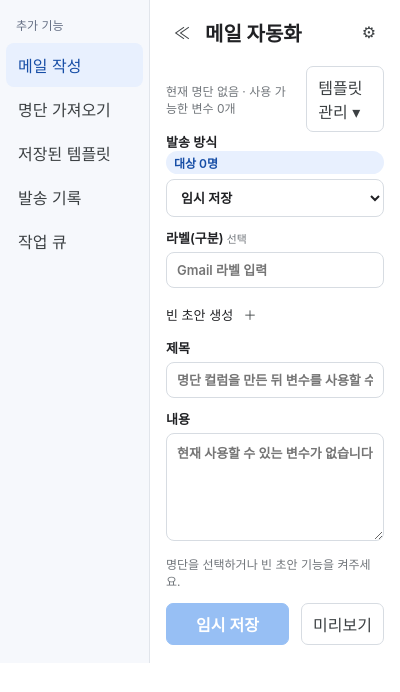
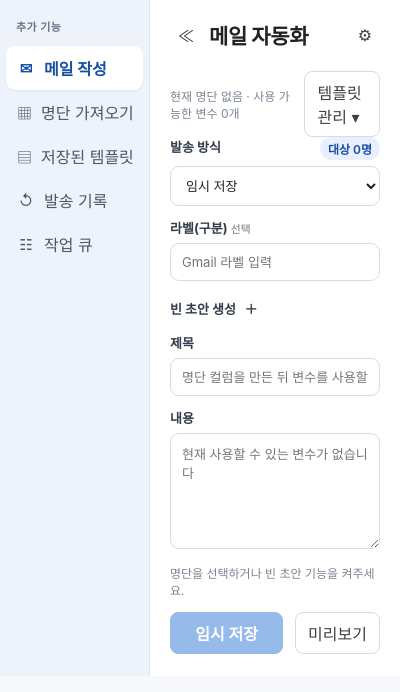
Before and after one commit to CLim020924/Gmail_flow_Extension, a browser extension: page popup.html in a window 400 px wide. Drawn offline with Linux system fonts and the light colour scheme.

Commit message:
fix: polish popup and close menus on outside click

```diff
--- a/popup.html
+++ b/popup.html
@@ -10,11 +10,11 @@
   <div id="app" class="app drawer-open">
     <aside id="drawer" class="drawer" aria-label="기능 메뉴">
       <div class="drawer-title">추가 기능</div>
-      <button class="nav-item active" data-page="compose">메일 작성</button>
-      <button class="nav-item" data-page="roster">명단 가져오기</button>
-      <button class="nav-item" data-page="templates">저장된 템플릿</button>
-      <button class="nav-item" data-page="history">발송 기록</button>
-      <button class="nav-item" data-page="queue">작업 큐</button>
+      <button class="nav-item active" data-page="compose"><span class="nav-icon" aria-hidden="true">✉</span>메일 작성</button>
+      <button class="nav-item" data-page="roster"><span class="nav-icon" aria-hidden="true">▦</span>명단 가져오기</button>
+      <button class="nav-item" data-page="templates"><span class="nav-icon" aria-hidden="true">▤</span>저장된 템플릿</button>
+      <button class="nav-item" data-page="history"><span class="nav-icon" aria-hidden="true">↺</span>발송 기록</button>
+      <button class="nav-item" data-page="queue"><span class="nav-icon" aria-hidden="true">☷</span>작업 큐</button>
     </aside>
 
     <main class="main">
--- a/popup.js
+++ b/popup.js
@@ -41,6 +41,7 @@ const columnLetter = (index) => {
 };
 
 function showPage(page) {
+  closeMenus();
   state.page = page;
   $$('.page').forEach((panel) => panel.classList.toggle('active', panel.dataset.pagePanel === page));
   $$('.nav-item').forEach((item) => item.classList.toggle('active', item.dataset.page === page));
@@ -363,6 +364,15 @@ function closeMenus() {
 }
 
 function bindEvents() {
+  document.addEventListener('click', (event) => {
+    const clickedMenu = event.target.closest('details.menu');
+    $$('details.menu[open]').forEach((menu) => {
+      if (menu !== clickedMenu) menu.open = false;
+    });
+  });
+  document.addEventListener('keydown', (event) => {
+    if (event.key === 'Escape') closeMenus();
+  });
   $('#drawerToggle').addEventListener('click', () => {
     $('#app').classList.toggle('drawer-open');
     const open = $('#app').classList.contains('drawer-open');
--- a/styles.css
+++ b/styles.css
@@ -2,30 +2,32 @@
   color-scheme: light;
   font-family: Inter, "Noto Sans KR", system-ui, -apple-system, BlinkMacSystemFont, "Segoe UI", sans-serif;
   color: #202124;
-  background: #fff;
+  background: #f7f8fb;
 }
 
 * { box-sizing: border-box; }
 [hidden] { display: none !important; }
-body { margin: 0; width: 650px; min-height: 600px; background: #fff; }
+body { margin: 0; width: 720px; min-height: 580px; max-height: 600px; overflow-y: auto; background: #f7f8fb; }
 button, input, select, textarea { font: inherit; }
 button { cursor: pointer; }
 button:disabled { cursor: default; opacity: .45; }
 
-.app { display: grid; grid-template-columns: 190px minmax(0, 1fr); min-height: 600px; transition: grid-template-columns .16s ease; }
+.app { display: grid; grid-template-columns: 176px minmax(0, 1fr); min-height: 580px; transition: grid-template-columns .16s ease; }
 .app:not(.drawer-open) { grid-template-columns: 0 minmax(0, 1fr); }
-.drawer { overflow: hidden; background: #f6f8fc; border-right: 1px solid #e1e5eb; padding: 14px 10px; }
+.drawer { overflow: hidden; background: #eef3fb; border-right: 1px solid #dde4ef; padding: 18px 10px; }
 .app:not(.drawer-open) .drawer { padding-inline: 0; border-right: 0; }
-.drawer-title { color: #667085; font-size: 12px; padding: 2px 10px 10px; white-space: nowrap; }
-.nav-item { width: 100%; border: 0; border-radius: 8px; background: transparent; padding: 10px 12px; text-align: left; color: #3c4043; white-space: nowrap; }
-.nav-item:hover, .nav-item.active { background: #e8f0fe; color: #174ea6; }
+.drawer-title { color: #667085; font-size: 11px; font-weight: 700; letter-spacing: .04em; padding: 0 10px 12px; white-space: nowrap; }
+.nav-item { display: flex; align-items: center; gap: 9px; width: 100%; border: 0; border-radius: 9px; background: transparent; padding: 10px 11px; text-align: left; color: #4c5668; white-space: nowrap; }
+.nav-item:hover { background: rgba(255,255,255,.65); color: #174ea6; }
+.nav-item.active { background: #fff; color: #174ea6; font-weight: 700; box-shadow: 0 1px 2px rgba(45,55,72,.08); }
+.nav-icon { display: inline-grid; place-items: center; width: 18px; color: currentColor; font-size: 15px; }
 
-.main { min-width: 0; padding: 14px 16px 18px; }
+.main { min-width: 0; padding: 17px 20px 22px; background: #fff; }
 .header, .header-left, .top-tools, .section-heading, .field > span.badge, .sheet-status, .footer-actions, .inline-control { display: flex; align-items: center; }
 .header, .top-tools, .section-heading, .sheet-status, .footer-actions { justify-content: space-between; gap: 12px; }
-.header { margin-bottom: 16px; }
+.header { margin-bottom: 18px; min-height: 32px; }
 .header-left { gap: 7px; min-width: 0; }
-h1 { font-size: 20px; margin: 0; white-space: nowrap; }
+h1 { font-size: 21px; letter-spacing: -.02em; margin: 0; white-space: nowrap; }
 h2 { font-size: 17px; margin: 0 0 3px; }
 p { margin: 0; }
 .back-button { border: 0; background: transparent; color: #9aa0a6; font-size: 12px; padding: 5px 3px; }
@@ -33,19 +35,21 @@ p { margin: 0; }
 
 .page { display: none; }
 .page.active { display: block; }
-.muted { color: #70757a; font-size: 12px; }
+.muted { color: #7b8493; font-size: 12px; }
 .badge { display: inline-flex; align-items: center; border-radius: 999px; background: #e8f0fe; color: #174ea6; padding: 3px 8px; font-size: 12px; font-weight: 600; }
-.field { display: block; margin-bottom: 11px; font-size: 13px; font-weight: 600; }
+.field { display: block; margin-bottom: 12px; font-size: 13px; font-weight: 700; color: #333b49; }
+.field .badge { float: right; }
 .field small, .detail-block small { color: #70757a; font-weight: 400; }
-.field input, .field select, .field textarea, .compact-input, .paste-box textarea { width: 100%; margin-top: 5px; border: 1px solid #d7dce2; border-radius: 8px; background: #fff; color: #202124; padding: 9px 10px; outline: none; }
+.field input, .field select, .field textarea, .compact-input, .paste-box textarea { width: 100%; margin-top: 6px; border: 1px solid #d7dce4; border-radius: 9px; background: #fff; color: #202124; padding: 10px 11px; outline: none; font-weight: 400; }
 .field input:focus, .field select:focus, .field textarea:focus, .compact-input:focus, .paste-box textarea:focus { border-color: #1a73e8; box-shadow: 0 0 0 2px rgba(26,115,232,.13); }
-.field textarea { min-height: 108px; resize: vertical; }
+.field textarea { min-height: 116px; resize: vertical; }
 .schedule-grid { display: grid; grid-template-columns: 1fr 1fr; gap: 10px; }
-.inline-control { justify-content: flex-start; gap: 2px; margin-bottom: 8px; font-size: 13px; }
+.inline-control { justify-content: flex-start; gap: 0; margin: 2px 0 9px; font-size: 13px; font-weight: 700; color: #333b49; }
 .compact-input { width: 120px; margin: 0 0 10px; }
 
-.button, .primary, .ghost, .menu-panel button, .menu-file { border: 1px solid #d7dce2; border-radius: 7px; background: #fff; color: #3c4043; padding: 8px 11px; text-decoration: none; }
-.primary { background: #1a73e8; border-color: #1a73e8; color: #fff; font-weight: 600; }
+.button, .primary, .ghost, .menu-panel button, .menu-file { border: 1px solid #d7dce2; border-radius: 8px; background: #fff; color: #3c4043; padding: 8px 12px; text-decoration: none; }
+.primary { background: #1967d2; border-color: #1967d2; color: #fff; font-weight: 700; }
+.primary:hover { background: #1558b0; }
 .ghost { border-color: transparent; background: transparent; }
 .icon-button { min-width: 30px; padding: 5px 7px; }
 .button:hover, .ghost:hover, .menu-panel button:hover, .menu-file:hover { background: #f1f3f4; }
@@ -56,15 +60,15 @@ p { margin: 0; }
 .menu { position: relative; }
 .menu summary { list-style: none; cursor: pointer; }
 .menu summary::-webkit-details-marker { display: none; }
-.menu-panel { position: absolute; z-index: 10; top: calc(100% + 5px); left: 0; min-width: 175px; padding: 6px; border: 1px solid #d7dce2; border-radius: 9px; background: #fff; box-shadow: 0 7px 20px rgba(60,64,67,.16); }
+.menu-panel { position: absolute; z-index: 20; top: calc(100% + 6px); left: 0; min-width: 185px; padding: 6px; border: 1px solid #d7dce2; border-radius: 10px; background: #fff; box-shadow: 0 10px 30px rgba(60,64,67,.18); }
 .menu-panel.right { right: 0; left: auto; }
-.menu-panel button, .menu-file { display: block; width: 100%; border: 0; text-align: left; }
+.menu-panel button, .menu-file { display: block; width: 100%; border: 0; border-radius: 7px; text-align: left; }
 .menu-file input { display: none; }
 .toolbar { display: flex; flex-wrap: wrap; gap: 7px; margin: 10px 0; }
 .more-button { letter-spacing: 2px; }
 
-.section-heading { margin-bottom: 12px; }
-.sheet-wrap { overflow: auto; max-height: 345px; border: 1px solid #cfd5dc; background: #fff; }
+.section-heading { margin-bottom: 14px; }
+.sheet-wrap { overflow: auto; max-height: 345px; border: 1px solid #cbd3dd; border-radius: 8px; background: #fff; }
 .sheet { width: 100%; min-width: 590px; border-collapse: collapse; table-layout: auto; font-size: 12px; }
 .sheet th, .sheet td { min-width: 112px; height: 34px; padding: 6px 8px; border-right: 1px solid #cfd5dc; border-bottom: 1px solid #cfd5dc; text-align: left; white-space: nowrap; }
 .sheet th { background: #f1f3f4; font-weight: 600; text-align: center; }
```
